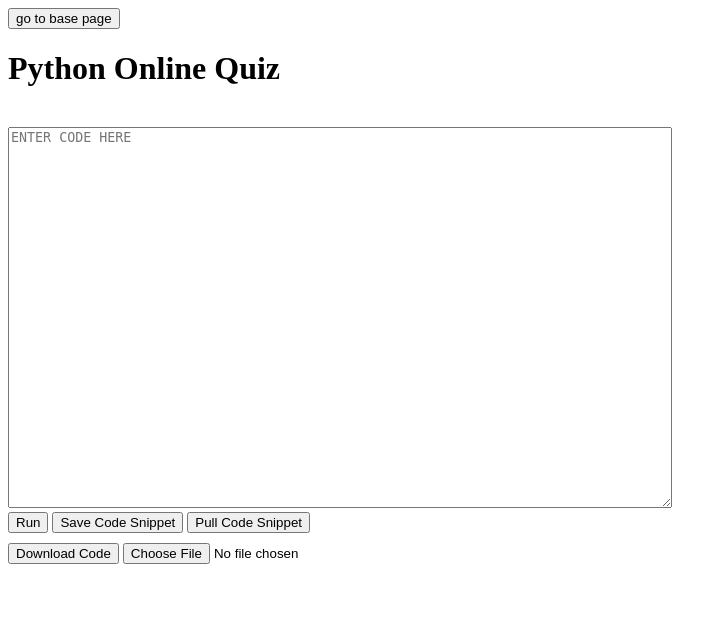
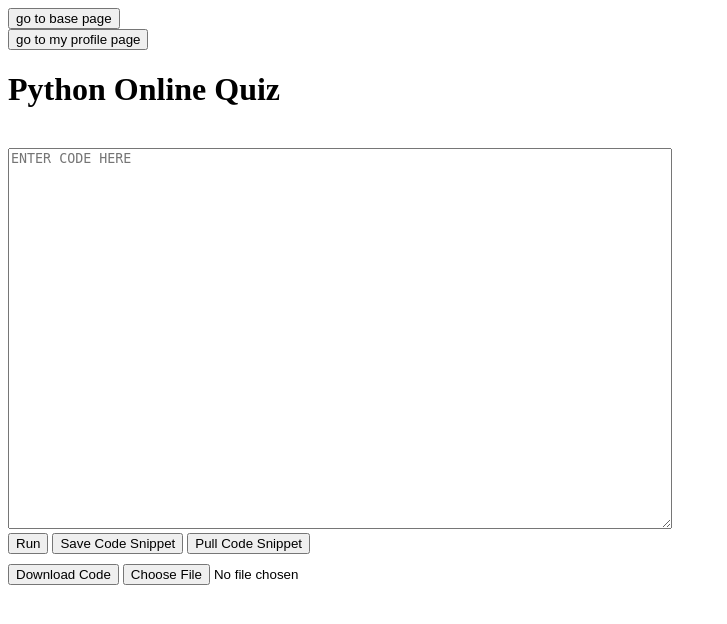
Before and after one commit to bjknee/python_code_editor, a Flask app: page / in a window 1280 px wide. Shown: the top 624 px of the page, without its empty margins (0-727 px from the left). Run offline with Flask 3, Linux system fonts and the light colour scheme; parts of the project's set-up code (start-up, migrations or seed data) failed here and were passed over.

Commit message:
Update index.html

```diff
--- a/codesender/templates/index.html
+++ b/codesender/templates/index.html
@@ -16,6 +16,9 @@
 <body>
         <form action="http://localhost:63342/codesender-project-gteam/codesender/templates/base.html?_ijt=cbf14h2pig4v05v3qq0aj1tu4q&_ij_reload=RELOAD_ON_SAVE">
             <button type="submit" id="get_code" >go to base page</button>
+        </form>
+        <form action="http://localhost:63342/codesender-project-gteam/codesender/templates/profiles.html?_ijt=58pv0rls4ob4e416u4a3nsj9mh&_ij_reload=RELOAD_ON_SAVE">
+            <button type="submit" id="get_code" >go to my profile page</button>
         </form>
 <div id="intro">
     <h1>Python Online Quiz</h1>
```
